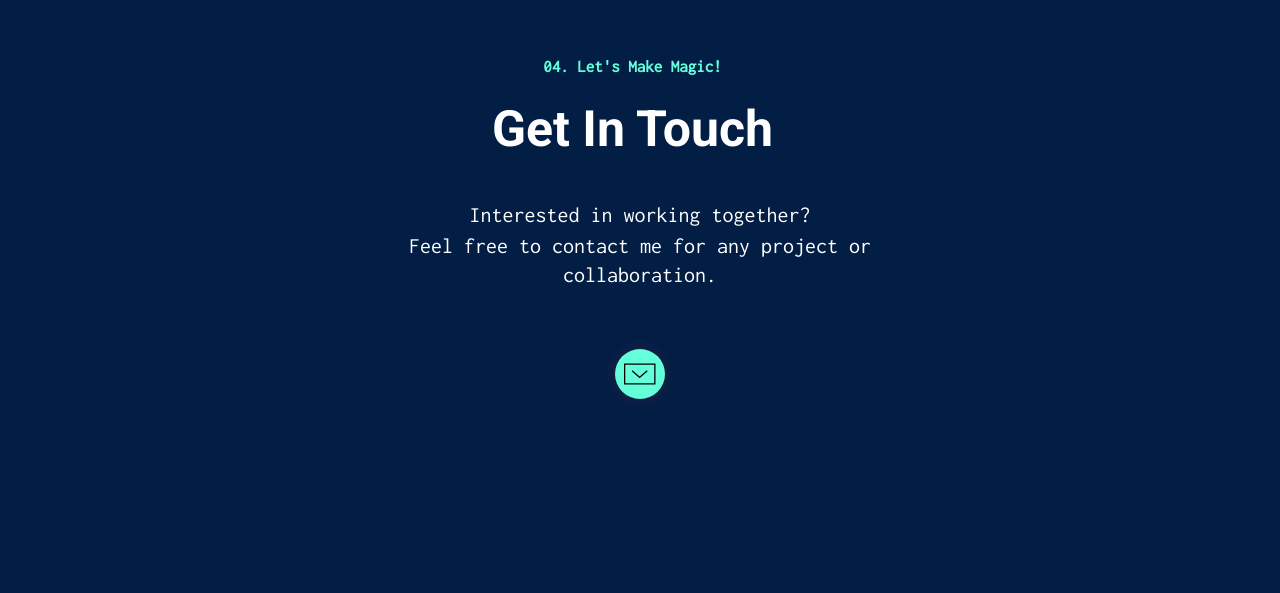
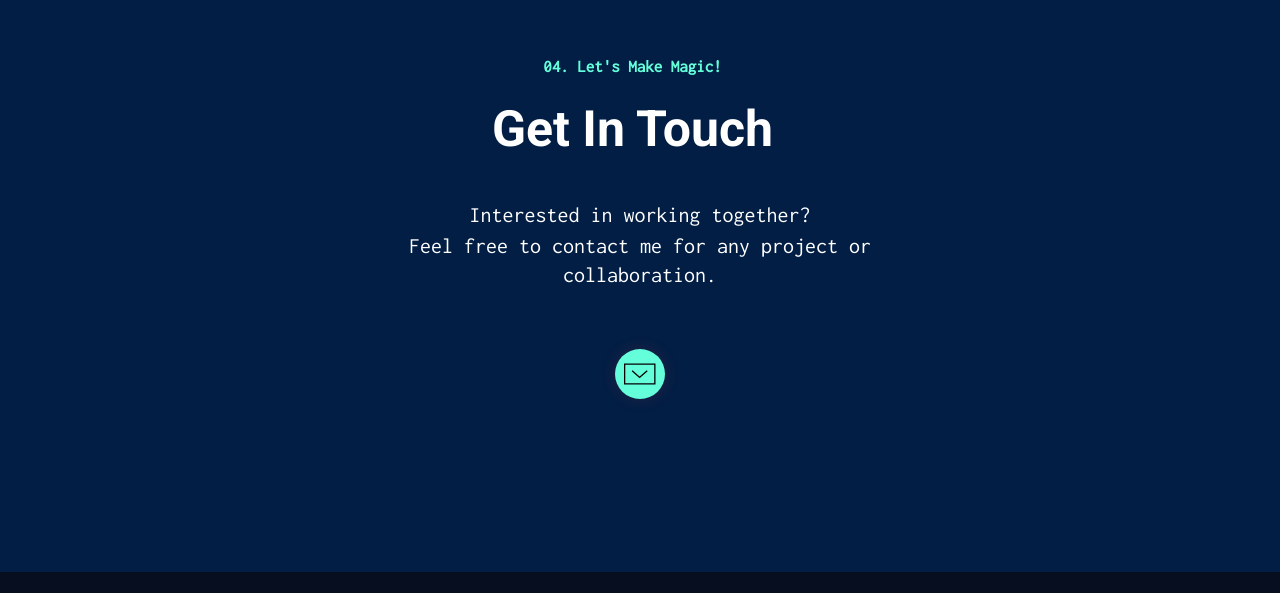
Before and after one commit to royamoussapour/portfolio, a React (Create React App) app: page / in a window 1280 px wide. Shown: the part 6107-6700 px from the top of the page. Built offline with nearby package versions, Linux system fonts and the light colour scheme.

Commit message:
Adjust Contact session to account for Footer change in previous commit

```diff
--- a/src/components/Contact/Contact.scss
+++ b/src/components/Contact/Contact.scss
@@ -1,6 +1,6 @@
 .Contact {
 	width: 100%;
-	min-height: 670px;
+	min-height: 600px;
 	padding: 100px 0 0 0;
 	display: flex;
 	flex-direction: column;
```
